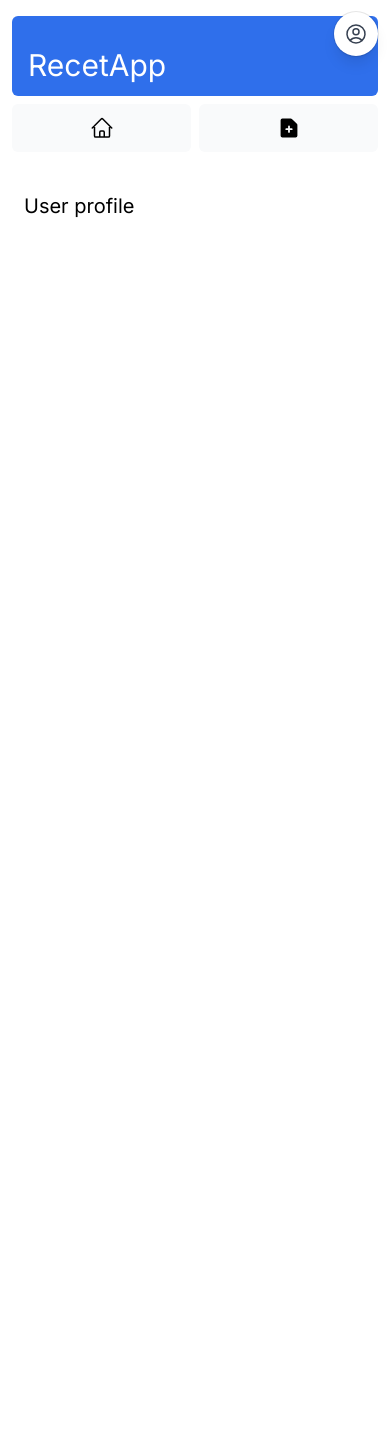
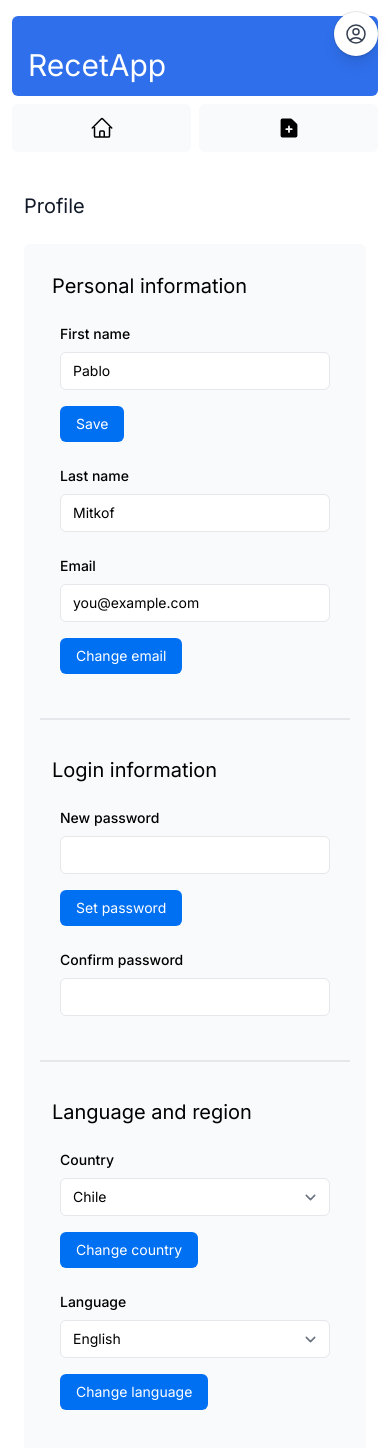
Before and after one commit to pschonffeldt/recetapp, a Next.js app: page /dashboard/profile in a window 390 px wide. Shown: the top 1448 px of the page. Before the commit the page ends 844 px from the top, so only its background shows below. Built offline with nearby package versions, Linux system fonts and the light colour scheme; a web font is replaced by a local one.

Commit message:
feat(profile): add User Profile components, styles, and layout (logic pending)
- Scaffold Profile page UI with sections (avatar, details, security)
- Implement responsive layout and shared form components
- Add placeholders/handlers for updating user info (to be wired)

```diff
--- a/app/(dashboard)/dashboard/profile/page.tsx
+++ b/app/(dashboard)/dashboard/profile/page.tsx
@@ -1,17 +1,9 @@
-import RevenueChart from "@/app/ui/dashboard/revenue-chart";
-import LatestRecipes from "@/app/ui/dashboard/latest-recipes";
+import { Metadata } from "next";
+import Breadcrumbs from "@/app/ui/recipes/breadcrumbs";
 import { inter } from "@/app/ui/fonts";
-import CardWrapper from "@/app/ui/dashboard/cards";
-import { Suspense } from "react";
-import {
-  LatestRecipesSkeleton,
-  CardsSkeleton,
-  RevenueChartSkeleton,
-} from "@/app/ui/skeletons";
-import { Metadata } from "next";
-import PieChart from "@/app/ui/dashboard/pie-chart";
+import { COUNTRIES, LANGUAGE } from "@/app/lib/definitions"; // RECIPE_TYPES removed
+import { capitalizeFirst } from "@/app/lib/utils";
 
-// Set title for metadata
 export const metadata: Metadata = {
   title: "User Settings",
 };
@@ -19,12 +11,198 @@ export const metadata: Metadata = {
 export default async function Page() {
   return (
     <main>
-      <h1 className={`${inter.className} mb-4 text-xl md:text-2xl`}>
-        User profile
-      </h1>
-      <div className="grid gap-6 sm:grid-cols-2 lg:grid-cols-4"></div>
-      <div className="mt-6  gap-6 md:grid-cols-4 lg:grid-cols-8"></div>
-      <div className="mt-6  gap-6 md:grid-cols-4 lg:grid-cols-8"></div>
+      <Breadcrumbs
+        breadcrumbs={[
+          { label: "Profile", href: "/dashboard/profile", active: true },
+        ]}
+      />
+
+      <div className="space-y-6 rounded-md bg-gray-50 p-4 md:p-6">
+        {/* Personal info */}
+        <section className="p-3 text-sm border-b-2 border-b-gray-200">
+          <h2 className={`${inter.className} mb-4 text-xl md:text-2xl`}>
+            Personal information
+          </h2>
+          <div className="mb-6 grid gap-6 rounded-md p-2 sm:grid-cols-2">
+            {/* First name */}
+            <div>
+              <label
+                htmlFor="first_name"
+                className="mb-2 block text-sm font-medium"
+              >
+                First name
+              </label>
+              <input
+                id="first_name"
+                name="first_name"
+                type="text"
+                defaultValue="Pablo"
+                autoComplete="given-name"
+                className="block w-full rounded-md border border-gray-200 px-3 py-2 text-sm"
+              />
+              <button
+                type="button"
+                className="mt-4 rounded-md bg-blue-500 px-4 py-2 text-sm text-white transition-colors hover:bg-blue-400"
+              >
+                Save
+              </button>
+            </div>
+
+            {/* Last name */}
+            <div>
+              <label
+                htmlFor="last_name"
+                className="mb-2 block text-sm font-medium"
+              >
+                Last name
+              </label>
+              <input
+                id="last_name"
+                name="last_name"
+                type="text"
+                defaultValue="Mitkof"
+                autoComplete="family-name"
+                className="block w-full rounded-md border border-gray-200 px-3 py-2 text-sm"
+              />
+            </div>
+
+            {/* Email */}
+            <div>
+              <label htmlFor="email" className="mb-2 block text-sm font-medium">
+                Email
+              </label>
+              <input
+                id="email"
+                name="email"
+                type="email"
+                defaultValue="you@example.com"
+                autoComplete="email"
+                className="block w-full rounded-md border border-gray-200 px-3 py-2 text-sm"
+              />
+              <button
+                type="button"
+                className="mt-4 rounded-md bg-blue-500 px-4 py-2 text-sm text-white transition-colors hover:bg-blue-400"
+              >
+                Change email
+              </button>
+            </div>
+          </div>
+        </section>
+
+        {/* Login info */}
+        <section className="p-3 text-sm border-b-2 border-b-gray-200">
+          {" "}
+          <h2 className={`${inter.className} mb-4 text-xl md:text-2xl`}>
+            Login information
+          </h2>
+          <div className="mb-6 grid gap-6 rounded-md p-2 sm:grid-cols-2">
+            {/* Password */}
+            <div>
+              <label
+                htmlFor="password"
+                className="mb-2 block text-sm font-medium"
+              >
+                New password
+              </label>
+              <input
+                id="password"
+                name="password"
+                type="password"
+                autoComplete="new-password"
+                className="block w-full rounded-md border border-gray-200 px-3 py-2 text-sm"
+              />
+              <button
+                type="button"
+                className="mt-4 rounded-md bg-blue-500 px-4 py-2 text-sm text-white transition-colors hover:bg-blue-400"
+              >
+                Set password
+              </button>
+            </div>
+
+            {/* Confirm password */}
+            <div>
+              <label
+                htmlFor="confirm_password"
+                className="mb-2 block text-sm font-medium"
+              >
+                Confirm password
+              </label>
+              <input
+                id="confirm_password"
+                name="confirm_password"
+                type="password"
+                autoComplete="new-password"
+                className="block w-full rounded-md border border-gray-200 px-3 py-2 text-sm"
+              />
+            </div>
+          </div>
+        </section>
+
+        {/* Language & region */}
+        <section className="p-3 text-sm border-b-gray-200">
+          {" "}
+          <h2 className={`${inter.className} mb-4 text-xl md:text-2xl`}>
+            Language and region
+          </h2>
+          <div className="mb-6 grid gap-6 rounded-md p-2 sm:grid-cols-2">
+            {/* Country */}
+            <div>
+              <label
+                htmlFor="country"
+                className="mb-2 block text-sm font-medium"
+              >
+                Country
+              </label>
+              <select
+                id="country"
+                name="country"
+                defaultValue="Chile"
+                className="block w-full rounded-md border border-gray-200 px-3 py-2 text-sm"
+              >
+                {COUNTRIES.map((c) => (
+                  <option key={c} value={c}>
+                    {c}
+                  </option>
+                ))}
+              </select>
+              <button
+                type="button"
+                className="mt-4 rounded-md bg-blue-500 px-4 py-2 text-sm text-white transition-colors hover:bg-blue-400"
+              >
+                Change country
+              </button>
+            </div>
+
+            {/* Language */}
+            <div>
+              <label
+                htmlFor="language"
+                className="mb-2 block text-sm font-medium"
+              >
+                Language
+              </label>
+              <select
+                id="language"
+                name="language"
+                defaultValue="es" // or "en"
+                className="block w-full rounded-md border border-gray-200 px-3 py-2 text-sm"
+              >
+                {LANGUAGE.map((t) => (
+                  <option key={t} value={t}>
+                    {capitalizeFirst(t)}
+                  </option>
+                ))}
+              </select>
+              <button
+                type="button"
+                className="mt-4 rounded-md bg-blue-500 px-4 py-2 text-sm text-white transition-colors hover:bg-blue-400"
+              >
+                Change language
+              </button>
+            </div>
+          </div>
+        </section>
+      </div>
     </main>
   );
 }
--- a/app/lib/definitions.ts
+++ b/app/lib/definitions.ts
@@ -101,3 +101,207 @@ export const RECIPE_TYPES = [
   "dessert",
   "snack",
 ] as const;
+
+// this are the languages types I use on my profile settings
+export const LANGUAGE = ["english"] as const;
+
+// Countries list
+export const COUNTRIES = [
+  "Afghanistan",
+  "Albania",
+  "Algeria",
+  "Andorra",
+  "Angola",
+  "Antigua and Barbuda",
+  "Argentina",
+  "Armenia",
+  "Australia",
+  "Austria",
+  "Azerbaijan",
+  "Bahamas",
+  "Bahrain",
+  "Bangladesh",
+  "Barbados",
+  "Belarus",
+  "Belgium",
+  "Belize",
+  "Benin",
+  "Bhutan",
+  "Bolivia",
+  "Bosnia and Herzegovina",
+  "Botswana",
+  "Brazil",
+  "Brunei",
+  "Bulgaria",
+  "Burkina Faso",
+  "Burundi",
+  "Cabo Verde",
+  "Cambodia",
+  "Cameroon",
+  "Canada",
+  "Central African Republic",
+  "Chad",
+  "Chile",
+  "China",
+  "Colombia",
+  "Comoros",
+  "Congo (Congo-Brazzaville)",
+  "Costa Rica",
+  "Côte d’Ivoire",
+  "Croatia",
+  "Cuba",
+  "Cyprus",
+  "Czechia",
+  "Democratic Republic of the Congo",
+  "Denmark",
+  "Djibouti",
+  "Dominica",
+  "Dominican Republic",
+  "Ecuador",
+  "Egypt",
+  "El Salvador",
+  "Equatorial Guinea",
+  "Eritrea",
+  "Estonia",
+  "Eswatini",
+  "Ethiopia",
+  "Fiji",
+  "Finland",
+  "France",
+  "Gabon",
+  "Gambia",
+  "Georgia",
+  "Germany",
+  "Ghana",
+  "Greece",
+  "Grenada",
+  "Guatemala",
+  "Guinea",
+  "Guinea-Bissau",
+  "Guyana",
+  "Haiti",
+  "Honduras",
+  "Hungary",
+  "Iceland",
+  "India",
+  "Indonesia",
+  "Iran",
+  "Iraq",
+  "Ireland",
+  "Israel",
+  "Italy",
+  "Jamaica",
+  "Japan",
+  "Jordan",
+  "Kazakhstan",
+  "Kenya",
+  "Kiribati",
+  "Kuwait",
+  "Kyrgyzstan",
+  "Laos",
+  "Latvia",
+  "Lebanon",
+  "Lesotho",
+  "Liberia",
+  "Libya",
+  "Liechtenstein",
+  "Lithuania",
+  "Luxembourg",
+  "Madagascar",
+  "Malawi",
+  "Malaysia",
+  "Maldives",
+  "Mali",
+  "Malta",
+  "Marshall Islands",
+  "Mauritania",
+  "Mauritius",
+  "Mexico",
+  "Micronesia",
+  "Moldova",
+  "Monaco",
+  "Mongolia",
+  "Montenegro",
+  "Morocco",
+  "Mozambique",
+  "Myanmar",
+  "Namibia",
+  "Nauru",
+  "Nepal",
+  "Netherlands",
+  "New Zealand",
+  "Nicaragua",
+  "Niger",
+  "Nigeria",
+  "North Korea",
+  "North Macedonia",
+  "Norway",
+  "Oman",
+  "Pakistan",
+  "Palau",
+  "Panama",
+  "Papua New Guinea",
+  "Paraguay",
+  "Peru",
+  "Philippines",
+  "Poland",
+  "Portugal",
+  "Qatar",
+  "Romania",
+  "Russia",
+  "Rwanda",
+  "Saint Kitts and Nevis",
+  "Saint Lucia",
+  "Saint Vincent and the Grenadines",
+  "Samoa",
+  "San Marino",
+  "Sao Tome and Principe",
+  "Saudi Arabia",
+  "Senegal",
+  "Serbia",
+  "Seychelles",
+  "Sierra Leone",
+  "Singapore",
+  "Slovakia",
+  "Slovenia",
+  "Solomon Islands",
+  "Somalia",
+  "South Africa",
+  "South Korea",
+  "South Sudan",
+  "Spain",
+  "Sri Lanka",
+  "Sudan",
+  "Suriname",
+  "Sweden",
+  "Switzerland",
+  "Syria",
+  "Taiwan",
+  "Tajikistan",
+  "Tanzania",
+  "Thailand",
+  "Timor-Leste",
+  "Togo",
+  "Tonga",
+  "Trinidad and Tobago",
+  "Tunisia",
+  "Turkey",
+  "Turkmenistan",
+  "Tuvalu",
+  "Uganda",
+  "Ukraine",
+  "United Arab Emirates",
+  "United Kingdom",
+  "United States",
+  "Uruguay",
+  "Uzbekistan",
+  "Vanuatu",
+  "Vatican City",
+  "Venezuela",
+  "Vietnam",
+  "Yemen",
+  "Zambia",
+  "Zimbabwe",
+] as const;
+
+export type Country = (typeof COUNTRIES)[number];
```
